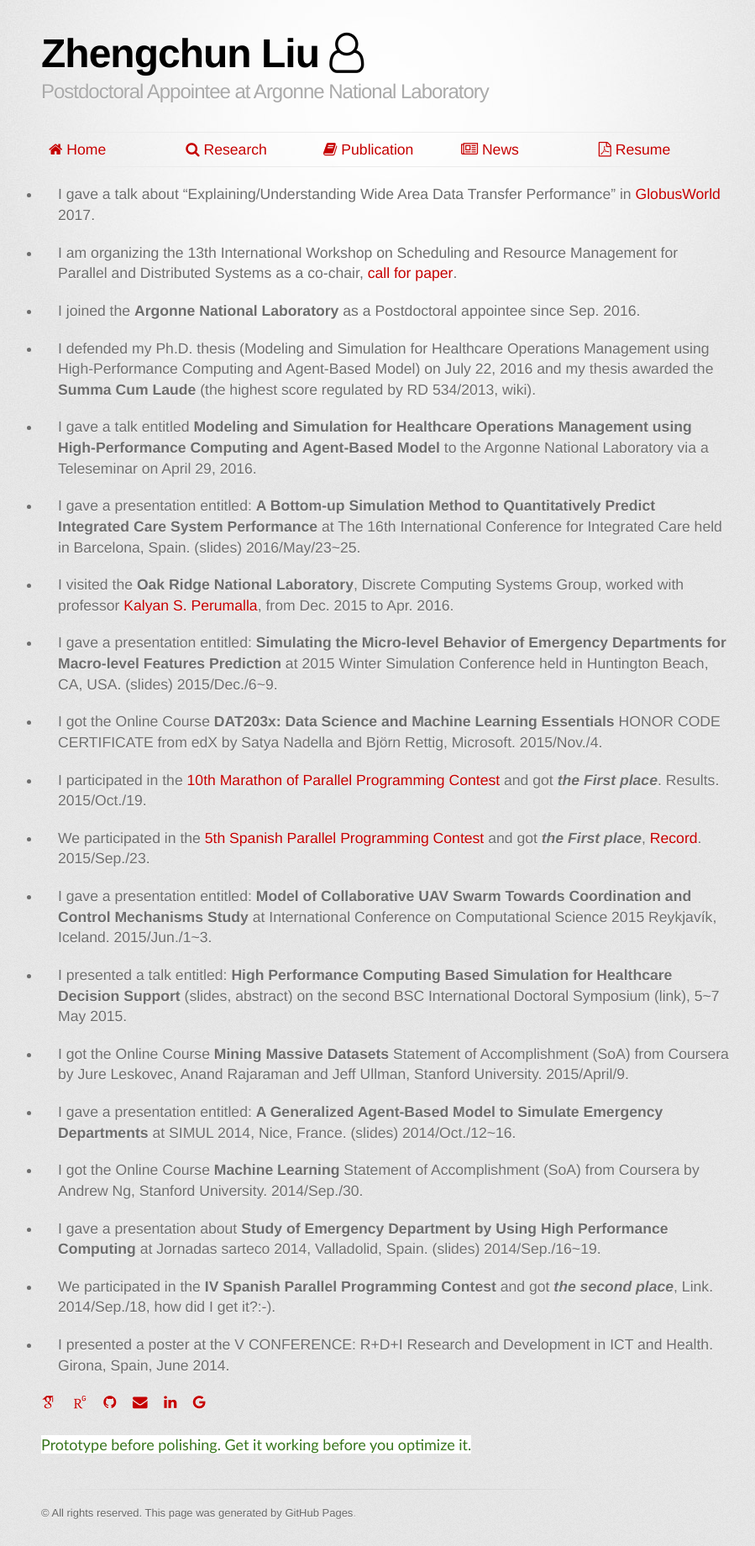
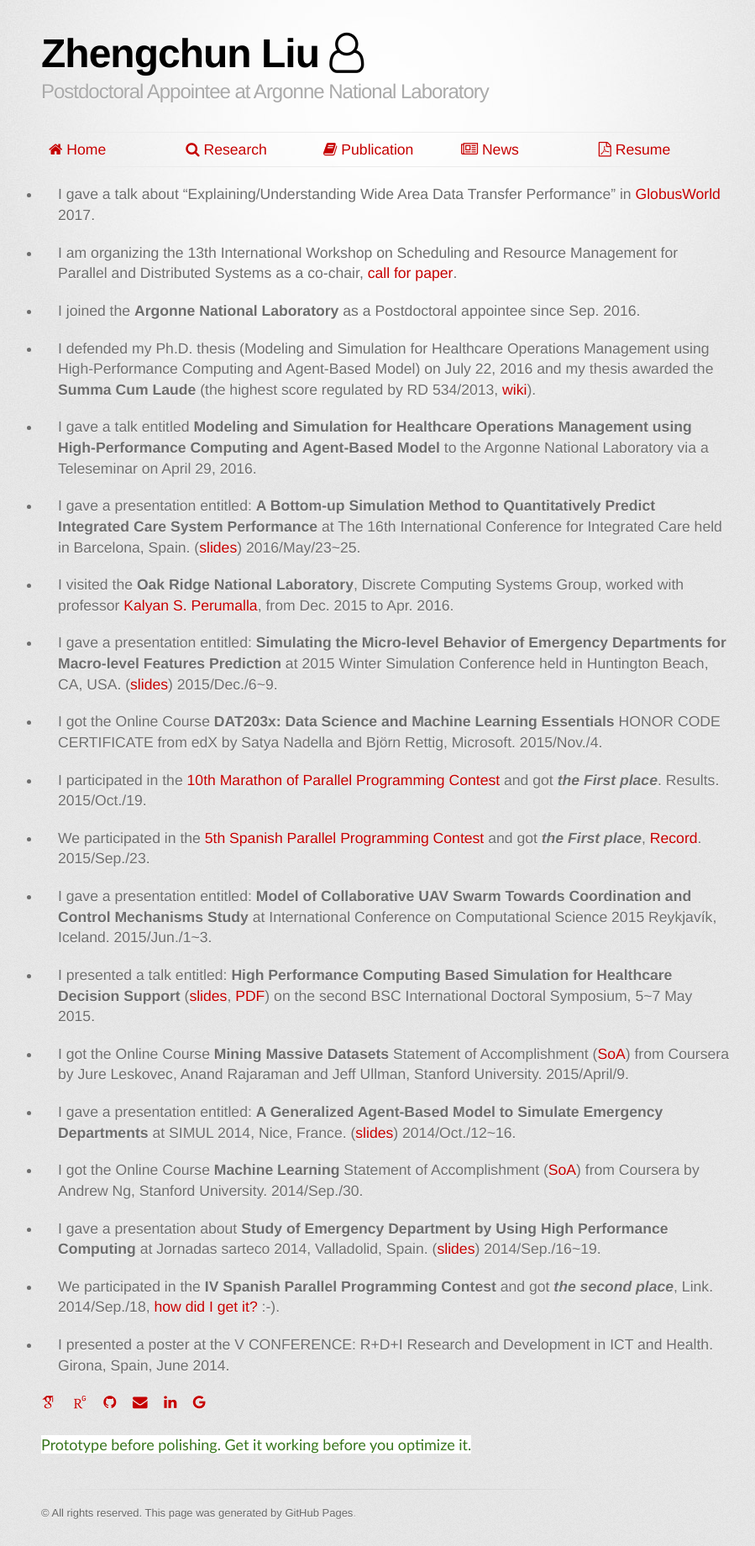
Before and after one commit to lzhengchun/lzhengchun.github.io, a Jekyll site: the page built from News.md, in a window 1280 px wide. Shown: the whole page at 84% size, without its empty margins (181-1080 px from the left). Built offline with Jekyll 4.4.1, drawn with Linux system fonts in a browser that asks for light colours; some web fonts are replaced.

Commit message:
add, delete, polish etc.

```diff
--- a/News.md
+++ b/News.md
@@ -9,15 +9,15 @@ title: What's new
 
 * I joined the __Argonne National Laboratory__ as a Postdoctoral appointee since Sep. 2016.
 
-* I defended my Ph.D. thesis (Modeling and Simulation for Healthcare Operations Management using High-Performance Computing and Agent-Based Model) on July 22, 2016 and my thesis awarded the __Summa Cum Laude__ (the highest score regulated by RD 534/2013, wiki).
+* I defended my Ph.D. thesis (Modeling and Simulation for Healthcare Operations Management using High-Performance Computing and Agent-Based Model) on July 22, 2016 and my thesis awarded the __Summa Cum Laude__ (the highest score regulated by RD 534/2013, [wiki](https://en.wikipedia.org/wiki/Latin_honors)).
 
 * I gave a talk entitled __Modeling and Simulation for Healthcare Operations Management using High-Performance Computing and Agent-Based Model__ to the Argonne National Laboratory via a Teleseminar on April 29, 2016.
 
-* I gave a presentation entitled: __A Bottom-up Simulation Method to Quantitatively Predict Integrated Care System Performance__ at The 16th International Conference for Integrated Care held in Barcelona, Spain. (slides) 2016/May/23~25.
+* I gave a presentation entitled: __A Bottom-up Simulation Method to Quantitatively Predict Integrated Care System Performance__ at The 16th International Conference for Integrated Care held in Barcelona, Spain. ([slides](file/5.8_Zhengchun_Liu_139.pdf)) 2016/May/23~25.
 
 * I visited the __Oak Ridge National Laboratory__, Discrete Computing Systems Group, worked with professor [Kalyan S. Perumalla](http://kalper.net/kp/people/kalyan/), from Dec. 2015 to Apr. 2016.
 
-* I gave a presentation entitled: __Simulating the Micro-level Behavior of Emergency Departments for Macro-level Features Prediction__ at 2015 Winter Simulation Conference held in Huntington Beach, CA, USA. (slides) 2015/Dec./6~9.
+* I gave a presentation entitled: __Simulating the Micro-level Behavior of Emergency Departments for Macro-level Features Prediction__ at 2015 Winter Simulation Conference held in Huntington Beach, CA, USA. ([slides](file/Z.Liu-WSC-2015.pdf)) 2015/Dec./6~9.
 
 * I got the Online Course __DAT203x: Data Science and Machine Learning Essentials__ HONOR CODE CERTIFICATE  from edX by Satya Nadella and Björn Rettig, Microsoft. 2015/Nov./4.
 
@@ -27,16 +27,16 @@ title: What's new
 
 * I gave a presentation entitled: __Model of Collaborative UAV Swarm Towards Coordination and Control Mechanisms Study__ at International Conference on Computational Science 2015 Reykjavík, Iceland. 2015/Jun./1~3.
 
-* I presented a talk entitled: __High Performance Computing Based Simulation for Healthcare Decision Support__ (slides, abstract) on the second BSC International Doctoral Symposium (link), 5~7 May 2015.
+* I presented a talk entitled: __High Performance Computing Based Simulation for Healthcare Decision Support__ ([slides](file/SIMUL_2014_slide.pdf), [PDF](file/SIMUL_2014_article.pdf)) on the second BSC International Doctoral Symposium, 5~7 May 2015.
 
-* I got the Online Course __Mining Massive Datasets__ Statement of Accomplishment (SoA) from Coursera by Jure Leskovec, Anand Rajaraman and Jeff Ullman, Stanford University. 2015/April/9.
+* I got the Online Course __Mining Massive Datasets__ Statement of Accomplishment ([SoA](file/Coursera mmds 2015.pdf)) from Coursera by Jure Leskovec, Anand Rajaraman and Jeff Ullman, Stanford University. 2015/April/9.
 
-* I gave a presentation entitled: __A Generalized Agent-Based Model to Simulate Emergency Departments__ at SIMUL 2014, Nice, France. (slides) 2014/Oct./12~16.
+* I gave a presentation entitled: __A Generalized Agent-Based Model to Simulate Emergency Departments__ at SIMUL 2014, Nice, France. ([slides](file/SIMUL_2014_slide.pdf)) 2014/Oct./12~16.
 
-* I got the Online Course __Machine Learning__ Statement of Accomplishment (SoA) from Coursera by Andrew Ng, Stanford University. 2014/Sep./30.
+* I got the Online Course __Machine Learning__ Statement of Accomplishment ([SoA](file/Coursera ml 2014.pdf)) from Coursera by Andrew Ng, Stanford University. 2014/Sep./30.
 
-* I gave a presentation about __Study of Emergency Department by Using High Performance Computing__ at Jornadas sarteco 2014, Valladolid, Spain. (slides) 2014/Sep./16~19.
+* I gave a presentation about __Study of Emergency Department by Using High Performance Computing__ at Jornadas sarteco 2014, Valladolid, Spain. ([slides](file/Jornadas_sarteco_2014.pdf)) 2014/Sep./16~19.
 
-* We participated in the __IV Spanish Parallel Programming Contest__ and got ___the second place___, Link. 2014/Sep./18, how did I get it?:-).
+* We participated in the __IV Spanish Parallel Programming Contest__ and got ___the second place___, Link. 2014/Sep./18, [how did I get it?](img/competition.jpg) :-).
 
 * I presented a poster at the V CONFERENCE: R+D+I Research and Development in ICT and Health. Girona, Spain, June 2014.
```
